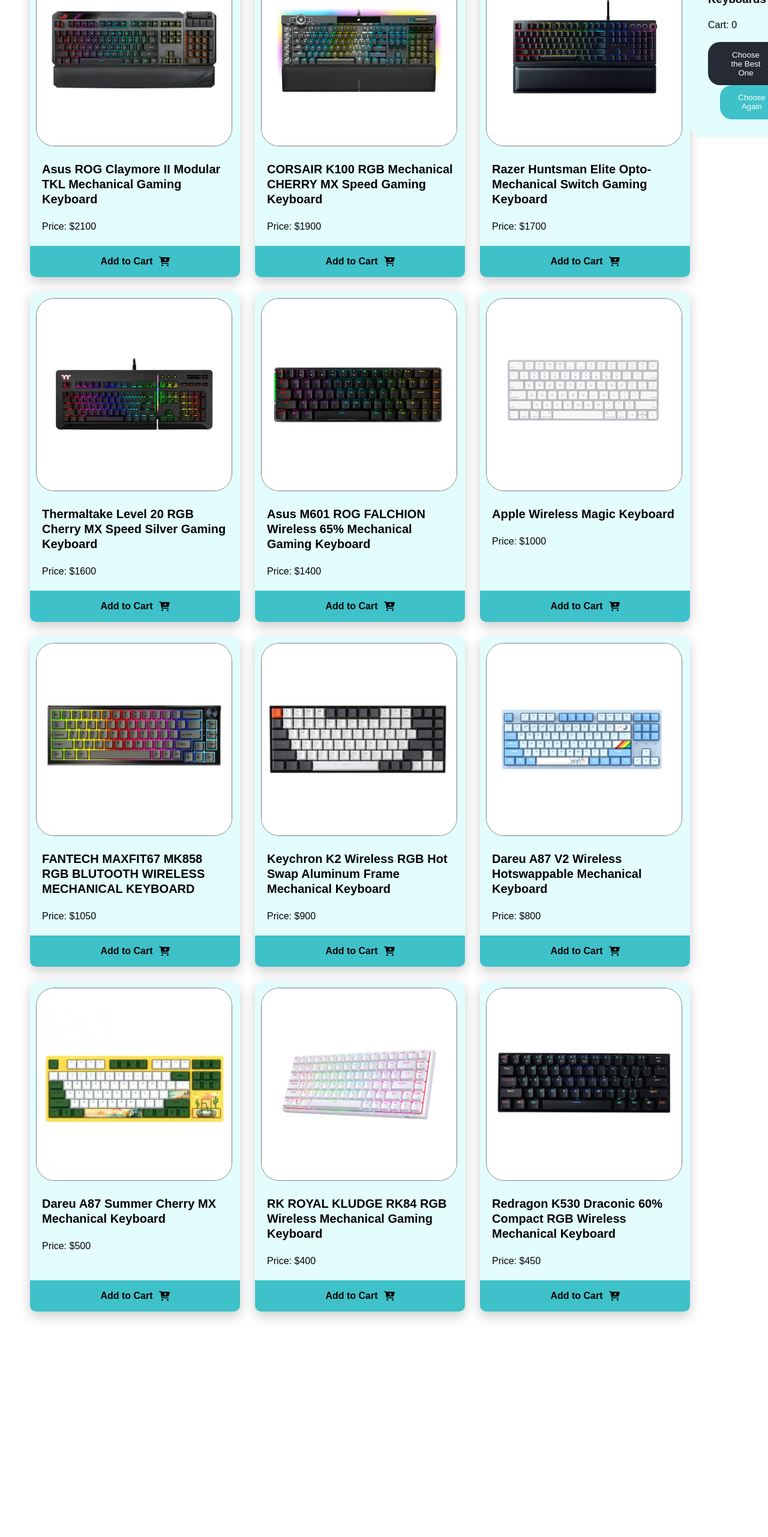
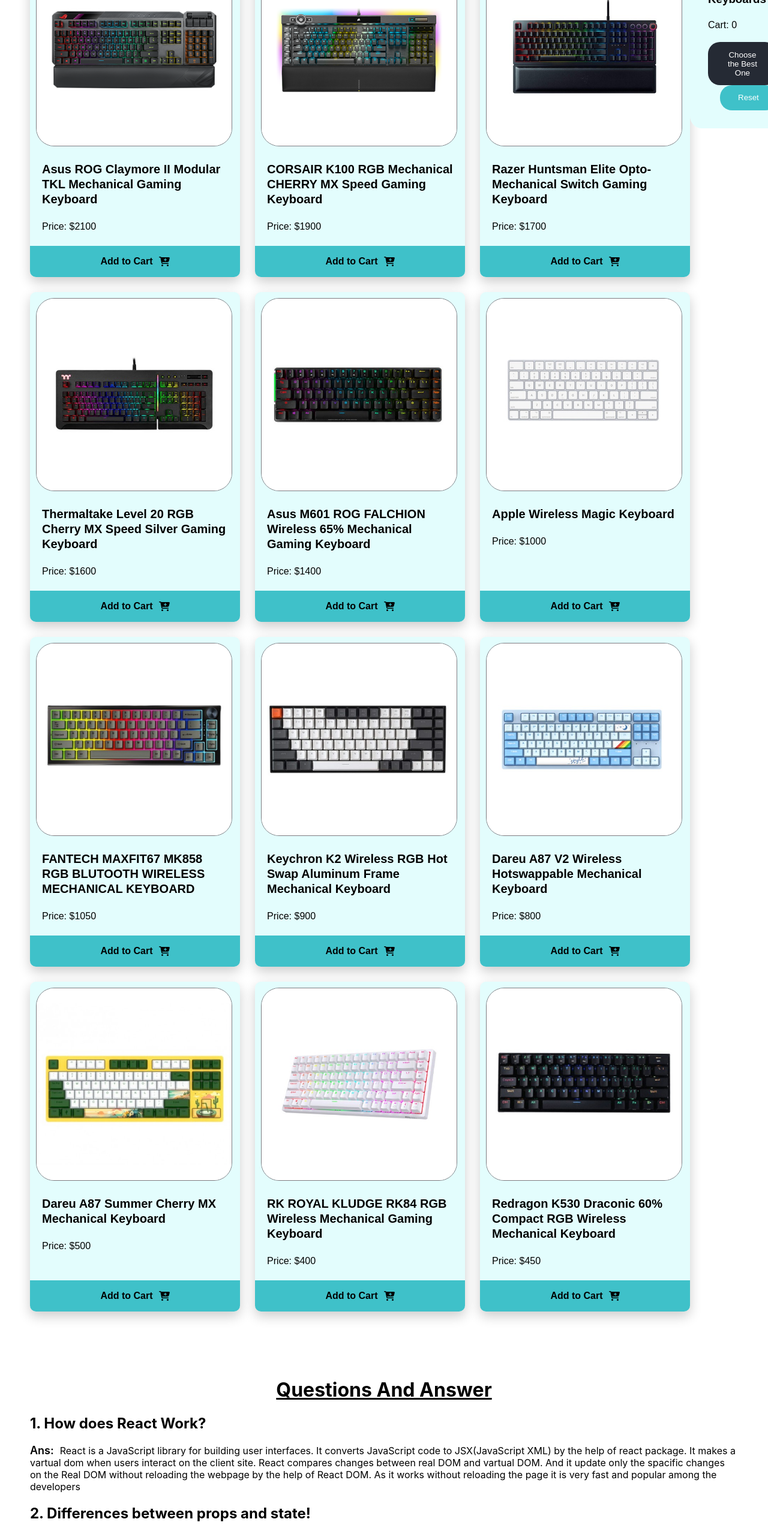
Before and after one commit to ProbalRanjan/keyboard-bucket-project, a React (Create React App) app: page / in a window 1280 px wide. Shown: the part 234-2797 px from the top of the page at 60% size. Before the commit the page ends 2461 px from the top, so only its background shows below. Built offline with nearby package versions, Linux system fonts and the light colour scheme.

Commit message:
cart event handler

```diff
--- a/src/App.js
+++ b/src/App.js
@@ -1,6 +1,7 @@
 // import logo from './logo.svg';
 // import './App.css';
 import Header from './component/Header/Header';
+import QuestionAns from './component/QuestionAns/QuestionAns';
 import Shop from './component/Shop/Shop';
 
 function App() {
@@ -8,6 +9,7 @@
     <div>
       <Header></Header>
       <Shop></Shop>
+      <QuestionAns></QuestionAns>
     </div>
   );
 }
--- a/src/component/Selection/Selection.css
+++ b/src/component/Cart/Cart.css
@@ -1,4 +1,4 @@
-.selection{
+.cart{
     position: sticky;
     top: 0;
     background-color: #E3FDFD;
@@ -8,6 +8,18 @@
     font-family: 'Poppins', sans-serif;
     line-height: 25px;
     letter-spacing: 0.0015em;
+}
+.cart-items{
+    display: grid;
+    grid-template-columns: 1fr 5fr;
+    align-items: center;
+}
+
+.cart-items img{
+    width: 50px;
+    border: 2px solid #252A34;;
+    border-radius: 100%;
+    margin: 2px;
 }
 
 .choose-btn{
@@ -36,7 +48,7 @@
 }
 
 @media screen and (max-width: 500px) {
-    .selection{
+    .cart{
         display: none;
     }
   }
--- /dev/null
+++ b/src/component/Cart/Cart.js
@@ -0,0 +1,46 @@
+import React from 'react';
+import './Cart.css'
+
+const Cart = ({ cart, setCart }) => {
+
+    const cartButtonHandler = (button) => {
+        if (button === 'Choose') {
+            const randomItem = [cart[Math.floor(Math.random() * cart.length)]]
+            setCart(randomItem)
+        }
+
+        else {
+            setCart([])
+        }
+
+    }
+
+    return (
+        <div className='cart'>
+            <h3>Selected Keyboards</h3>
+            <div>
+                <p>Cart: {cart.length}</p>
+                <div>
+                    {
+                        cart.map((item) => (
+                            <div key={item.id} className='cart-items'>
+                                <img src={item.image} alt="" />
+                                <h4>{item.name.slice(0, 30)}...</h4>
+                            </div>
+                        ))
+                    }
+                </div>
+            </div>
+            <div>
+                <button onClick={() => cartButtonHandler('Choose')} className='choose-btn'>
+                    <p>Choose the Best One</p>
+                </button>
+                <button onClick={cartButtonHandler} className='reset-btn'>
+                    <p>Reset</p>
+                </button>
+            </div>
+        </div>
+    );
+};
+
+export default Cart;
--- /dev/null
+++ b/src/component/QuestionAns/QuestionAns.css
@@ -0,0 +1,30 @@
+.ques-ans-container{
+  padding: 50px;
+}
+.ques-ans-container h1 {
+    text-align: center;
+    text-decoration: underline;
+  }
+.ques {
+    margin-top: 20px;
+  }
+.ques span {
+    font-weight: 600;
+    padding-right: 10px;
+    font-size: 18px;
+  }
+.ques p {
+    margin-top: 20px;
+    font-size: 16px;
+  }
+.difference {
+    display: grid;
+    grid-template-columns: repeat(2, 1fr);
+    grid-gap: 20px;
+  }
+
+@media only screen and (min-width: 0px) and (max-width: 472px) {
+    .difference {
+      grid-template-columns: repeat(1, 1fr);
+    }
+  }
--- /dev/null
+++ b/src/component/QuestionAns/QuestionAns.js
@@ -0,0 +1,67 @@
+import React from 'react';
+import './QuestionAns.css'
+
+const QuestionAns = () => {
+    return (
+        <div className="ques-ans-container">
+            <h1>Questions And Answer</h1>
+
+            {/* Question-1 */}
+            <div className="ques">
+                <h2>1. How does React Work?
+                </h2>
+                <p>
+                    <span>Ans:</span>
+                    React is a JavaScript library for building user interfaces. It converts JavaScript
+                    code to JSX(JavaScript XML) by the help of react package. It makes a
+                    vartual dom when users interact on the client site. React compares
+                    changes between real DOM and vartual DOM. And it update only the
+                    spacific changes on the Real DOM without reloading the webpage by the
+                    help of React DOM. As it works without reloading the page it is very
+                    fast and popular among the developers
+                </p>
+            </div>
+
+            {/* Question-2 */}
+            <div className="ques">
+                <h2>2. Differences between props and state!</h2>
+
+                <div className='difference'>
+                    <ul>
+                        <h4>Props</h4>
+                        <li>The Data is passed from one component to another via HTML attribute.</li>
+                        <li>It is Immutable and cannot be modified.</li>
+                        <li>State and function can be passed by props.</li>
+                        <li>Props are read only.</li>
+                        <li>Props can change the parent Component.</li>
+                    </ul>
+
+                    <ul>
+                        <h4>State</h4>
+                        <li>The Data is passed within the component only, like variable declare in a function.</li>
+                        <li>It is Mutable can be modified.</li>
+                        <li>Only the state component is used on the state.</li>
+                        <li>State is both read and write.</li>
+                        <li>Props can't change the parent Component.</li>
+                    </ul>
+                </div>
+            </div>
+
+            {/*  */}
+            <div className="ques">
+                <h2>3. How does useState work?
+                </h2>
+                <p>
+                    <span>Ans:</span>
+                    useState is a Hook that allows developer to have state variables in
+                    functional components. It can store value, objects in an array. Use
+                    state is an array which has 2 elements. One is a start variable and
+                    other is a store function. The set function help developer to store
+                    the value on the state variable as an array for future uses.
+                </p>
+            </div>
+        </div>
+    );
+};
+
+export default QuestionAns;
--- a/src/component/Selection/Selection.js
+++ /dev/null
@@ -1,29 +0,0 @@
-import React from 'react';
-import './Selection.css'
-
-const Selection = ({ selection }) => {
-
-    return (
-        <div className='selection'>
-            <h3>Selected Keyboards</h3>
-            <div id="added-products">
-                <p>Cart: {selection.length}</p>
-                <div>
-                    {
-                        selection.map((item) => (
-                            <h4 key={item.id}>{item.name}</h4>
-                        ))
-                    }
-                </div>
-            </div>
-            <button className='choose-btn'>
-                <p>Choose the Best One</p>
-            </button>
-            <button className='reset-btn'>
-                <p>Choose Again</p>
-            </button>
-        </div>
-    );
-};
-
-export default Selection;
--- a/src/component/Shop/Shop.js
+++ b/src/component/Shop/Shop.js
@@ -1,6 +1,6 @@
 import React, { useEffect, useState } from 'react';
 import Product from '../Product/Product';
-import Selection from '../Selection/Selection';
+import Cart from '../Cart/Cart';
 import './Shop.css'
 
 const Shop = () => {
@@ -13,11 +13,23 @@
             .then(data => setProducts(data))
     }, [])
 
-    const [selection, setSelection] = useState([])
+    const [cart, setCart] = useState([])
 
     const addToCart = (product) => {
-        const newSelection = [...selection, product];
-        setSelection(newSelection)
+        if (cart.length < 4) {
+            const itemIndex = cart.findIndex((item) => item === product);
+
+            if (itemIndex > -1) {
+                alert('Product is Already Added')
+            }
+            else {
+                setCart([...cart, product])
+            }
+        }
+
+        else {
+            alert("You can't add more than 4 items")
+        }
     }
 
     return (
@@ -32,7 +44,7 @@
                 }
             </div>
             <div>
-                <Selection selection={selection}></Selection>
+                <Cart cart={cart} setCart={setCart}></Cart>
             </div>
         </div>
     );
```
